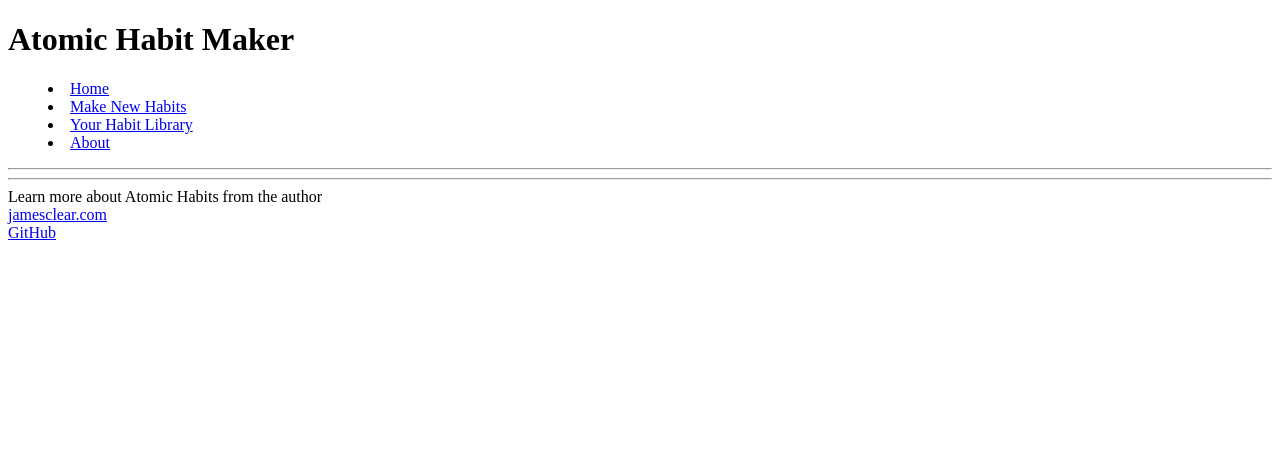
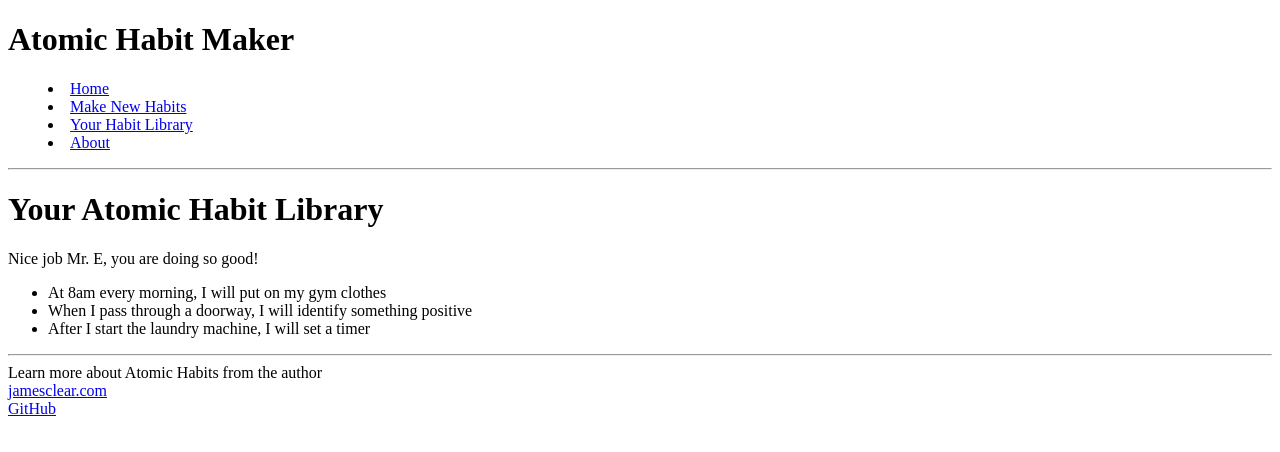
Before and after one commit to danewilhelm/startup, a plain HTML site: page habit-html/library.html in a window 1280 px wide. Drawn offline with Linux system fonts and the light colour scheme.

Commit message:
created rough draft of Atomic Habit Library

```diff
--- a/habit-html/library.html
+++ b/habit-html/library.html
@@ -28,6 +28,13 @@
 
     <main>
         <!-- Insert main HTML-->
+        <h1>Your Atomic Habit Library</h1>
+        <p>Nice job <span class="user_name">Mr. E</span>, you are doing so good!</p>
+        <ul class="database">
+          <li>At 8am every morning, I will put on my gym clothes</li>
+          <li>When I pass through a doorway, I will identify something positive</li>
+          <li>After I start the laundry machine, I will set a timer</li>
+        </ul>
     </main>
 
     <footer>
```
